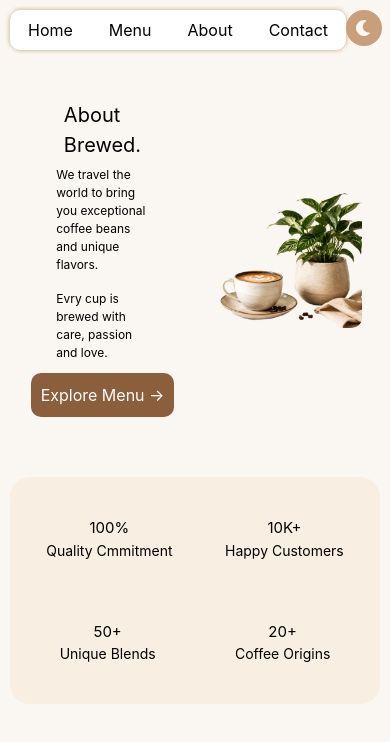
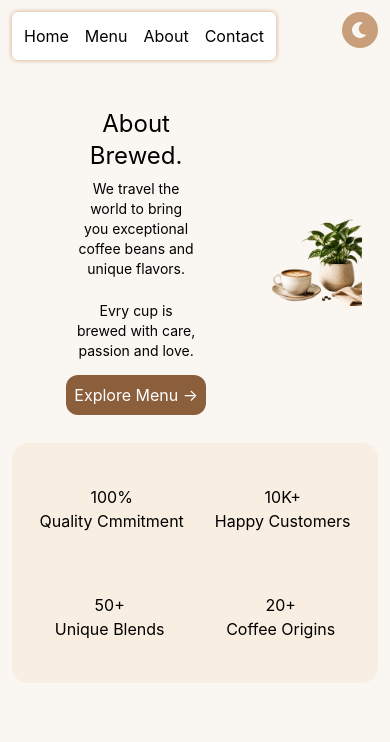
Before and after one commit to nafasgh8989/web-pack-solo-project, a website: page about.html in a window 390 px wide. Drawn offline with Linux system fonts and the light colour scheme.

Commit message:
Adding Tailwind to the entire third page project, also making it responsive

```diff
--- a/about.css
+++ b/about.css
@@ -26,27 +26,13 @@ body {
     }
 }
 /* ===========================
-   Header
-=========================== */
-header {
-    display: flex;
-    justify-content: space-between;
-    padding: 10px;
-}
-/* ===========================
    Header Navigation
 =========================== */
 .header-menu nav {
-    display: flex;
-    list-style-type: none;
-    justify-content: space-around;
-    border-radius: 10px;
     box-shadow: 0 0 5px 0 var(--secondary);
 }
 /* Navigation Items */
 .header-menu nav li {
-    padding: 8px;
-    margin: 0 25px;
     position: relative;
 }
 /* Navigation Underline Effect */
@@ -64,42 +50,12 @@ nav li:hover::after {
     width: 100%;
 }
 /* ===========================
-   Main Section
+   Main
 =========================== */
-section.main {
-    display: flex;
-    justify-content: space-between;
-    padding: 10px;
-    margin: 30px 0 50px 0;
-}
-/* Main Content */
-.main-content {
-    display: flex;
-    flex-basis: 50%;
-    flex-direction: column;
-    justify-content: center;
-    align-items: center;
-}
-/* Main Heading */
-.main-content h1 {
-    font-size: 50px;
-}
 /* Main Description */
 .main-content p {
     margin: 3% 0 6% 0;
-    width: 25%;
-    font-size: 15px;
-}
-/* Call To Action Button */
-.main-content button {
-    padding: 10px;
-    border-radius: 10px;
-    border: none;
-    transition: .8s;
-}
-/* Button Link */
-.main-content button a {
-    color: var(--sur-face);
+    width: 50%;
 }
 /* Button Hover Effect */
 .main-content button:hover {
@@ -111,31 +67,15 @@ section.main {
    Main Image
 =========================== */
 .main-image {
-    flex-basis: 50%;
-    display: flex;
-    justify-content: center;
-    align-items: center;
+    flex-basis: 70%;
 }
-
 /* Main Image Style */
 .main-image img {
     width: 80%;
-    border-radius: 10px;
 }
-
 /* ===========================
    Feature Cards Section
 =========================== */
-section.cards {
-    display: flex;
-    justify-content: space-around;
-    align-items: center;
-    text-align: center;
-    flex-wrap: wrap;
-    padding: 10px;
-    margin: 10px;
-    border-radius: 20px;
-}
 /* Single Card */
 .cards .card {
     padding: 30px 10px;
@@ -145,53 +85,3 @@ section.cards {
     width: 64px;
     height: 64px;
 }
-/* responsive  */
-@media screen and (max-width:1000px) {
-    .main-content h1 {
-        font-size: 28px;
-    }
-    .main-content p {
-        font-size: 15px;
-    }
-}
-@media screen and (max-width:750px) {
-    .cards .card h3 {
-        font-size: 15px;
-    }
-    .cards .card p {
-        font-size: 14px;
-    }
-}
-@media screen and (max-width:550px) {
-    .header-menu nav li {
-        margin: 0 15px;
-    }
-    .main-content p {
-        font-size: 12px;
-        width: 40%;
-    }
-}
-@media screen and (max-width:420px) {
-    .header-menu nav li {
-        margin: 0 10px;
-    }
-    .main-content h1 {
-        font-size: 20px;
-    }
-    .main-content p {
-        font-size: 12px;
-        width: 50%;
-    }
-}
-@media screen and (max-width:360px) {
-    .header-menu nav li {
-        margin: 0 3px;
-    }
-    .main-content h1 {
-        font-size: 17px;
-    }
-    .main-content p {
-        font-size: 10px;
-        width: 70%;
-    }
-}
--- a/about.html
+++ b/about.html
@@ -19,14 +19,14 @@
     <!-- Main Container -->
     <div class="container-web">
       <!-- Header -->
-      <header>
+      <header class="p-3 flex justify-between">
         <!-- Navigation Menu -->
         <div class="header-menu bg-[var(--sur-face)] dark:bg-[#1a1a1d]">
-          <nav class="dark:text-[#f5e9da]">
-            <li><a href="index.html">Home</a></li>
-            <li><a href="menu.html">Menu</a></li>
-            <li><a href="about.html">About</a></li>
-            <li><a href="contact.html">Contact</a></li>
+          <nav class="dark:text-[#f5e9da] flex list-none justify-around rounded-md max-sm:p-1">
+            <li class="p-2 mr-5 ml-5 max-sm:m-0"><a href="index.html">Home</a></li>
+            <li class="p-2 mr-5 ml-5 max-sm:m-0"><a href="menu.html">Menu</a></li>
+            <li class="p-2 mr-5 ml-5 max-sm:m-0"><a href="about.html">About</a></li>
+            <li class="p-2 mr-5 ml-5 max-sm:m-0"><a href="contact.html">Contact</a></li>
           </nav>
         </div>
         <!-- Theme Toggle Icon -->
@@ -44,27 +44,27 @@
         </div>
       </header>
       <!-- Hero Section -->
-      <section class="main">
+      <section class="main flex justify-between p-4 mt-5 mb-3 max-sm:flex">
         <!-- Hero Content -->
-        <div class="main-content">
-          <h1 class="dark:text-[#f5e9da]">About<br> <span class="dark:text-[#8b5e34]">Brewed.</span></h1>
-          <p class="size dark:text-[#f5e9da] ">
+        <div class="main-content flex flex-col justify-center items-center max-sm:flex text-center">
+          <h1 class="dark:text-[#f5e9da] text-5xl max-sm:text-2xl">About<br> <span class="dark:text-[#8b5e34]">Brewed.</span></h1>
+          <p class="size dark:text-[#f5e9da] text-3xl max-sm:text-sm">
             We travel the world to bring you exceptional coffee beans and unique
             flavors.
           </p>
-          <p class="size dark:text-[#f5e9da]">Evry cup is brewed with care, passion and love.</p>
+          <p class="size dark:text-[#f5e9da] text-3xl max-sm:text-sm">Evry cup is brewed with care, passion and love.</p>
           <!-- Call To Action Button -->
-          <button class="bg-[var(--pri-mary)] dark:bg-[var(--accent)]">
-            <a href="menu.html">Explore Menu &rarr;</a>
+          <button class="bg-[var(--pri-mary)] dark:bg-[var(--accent)] p-2 rounded-xl border-none transition-(.8s) transition-transform">
+            <a href="menu.html" class="text-[var(--sur-face)] text-(10px)">Explore Menu &rarr;</a>
           </button>
         </div>
         <!-- Hero Image -->
-        <div class="main-image">
+        <div class="main-image flex justify-center items-center">
           <img src="img/InShot_20260806_205034359.png" alt="" class="img" />
         </div>
       </section>
       <!-- Features Section -->
-      <section class="cards cards bg-[#efcea939] dark:bg-[#1a1a1d] dark:text-[#d4a373]">
+      <section class="cards cards bg-[#efcea939] dark:bg-[#1a1a1d] dark:text-[#d4a373] flex justify-around items-center text-center flex-wrap p-3 m-3 rounded-2xl">
         <!-- Feature Card 1 -->
         <div class="card card1">
           <h3>100%</h3>
```
